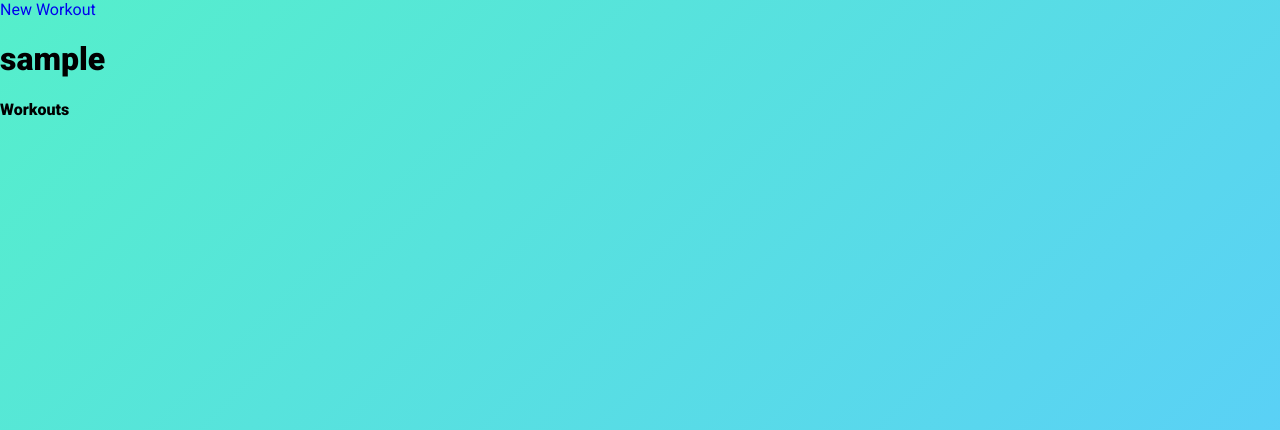
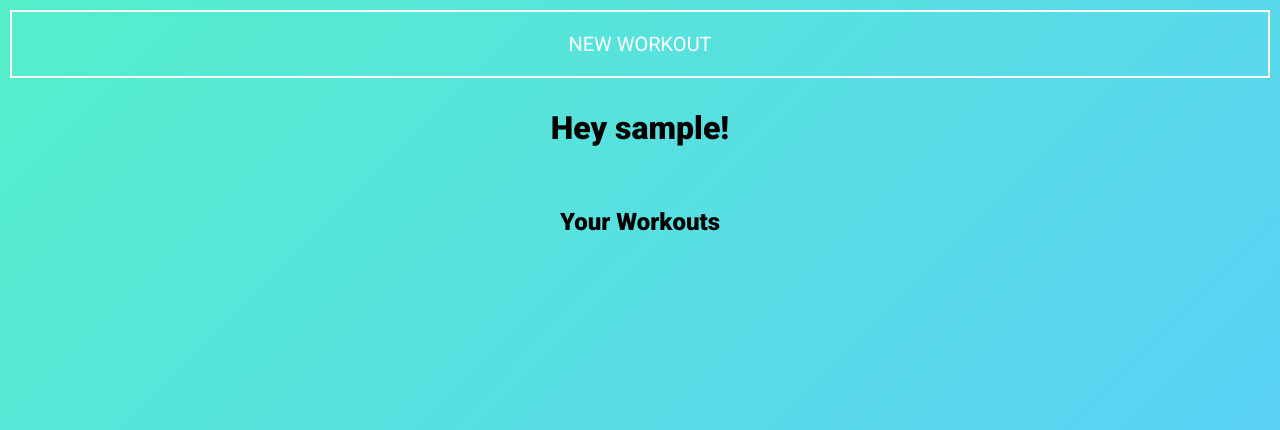
Before and after one commit to brandonsack/hackathon, a Node server app: page /profile in a window 1280 px wide. Shown: the top 430 px of the page. Run offline with Node 20, Linux system fonts and the light colour scheme; the visitor is signed in with stand-in values (Sample User, id 1); some libraries are stand-ins or nearby versions.

Commit message:
profile styling

```diff
--- a/public/stylesheets/style.css
+++ b/public/stylesheets/style.css
@@ -319,6 +319,8 @@ main .info a {
 }
 
 .button {
+  text-decoration: none;
+  background: transparent;
   -webkit-box-flex: 1;
   -webkit-flex: 1 1 auto;
       -ms-flex: 1 1 auto;
--- a/views/profile.hbs
+++ b/views/profile.hbs
@@ -1,11 +1,17 @@
-<a href='/'> New Workout </a>
-<h1>{{user.username}}</h1>
-<div>
-	<h4>Workouts</h4>
+
+<div class="container">
+	<a class="button" href='/'>
+		<span class="btn-text">New Workout</span>
+	</a>
+</div>
+<div class="container" style="display: flex; flex-direction: column">
+	<h1>Hey {{user.username}}!</h1>
+	<br>
+	<h2>Your Workouts</h2>
 	{{# each user.workouts}}
 		<form method="GET" action="/savedWorkout">
 			<input style="display:none;" name="workout" value="{{_id}}"></input>
-			<button>{{name}}</button>
+			<button class="button"><span class="btn-text">{{name}}</span></button>
 		</form>
 	{{/each}}
 </div>
--- a/views/selector.hbs
+++ b/views/selector.hbs
@@ -54,12 +54,12 @@ function toggle() {
 	</div>
 </div>
 <div class="container">
-  <button id="your-id" class="button" style="text-decoration: none; background: transparent">
+  <button id="your-id" class="button">
     <span class="btn-text">Generate Workout</span>
   </button>
   </form>
 	<form method="GET" action="/browser">
 				<input style="display:none;" name="exercises"></input>
-				<button class="button" style="background: transparent"><span class="btn-text">Browse Excercises</span></button>
+				<button class="button"><span class="btn-text">Browse Excercises</span></button>
 	</form>
 </div>
```
Also changed, not shown: views/workout.hbs (+16 -8 lines).
